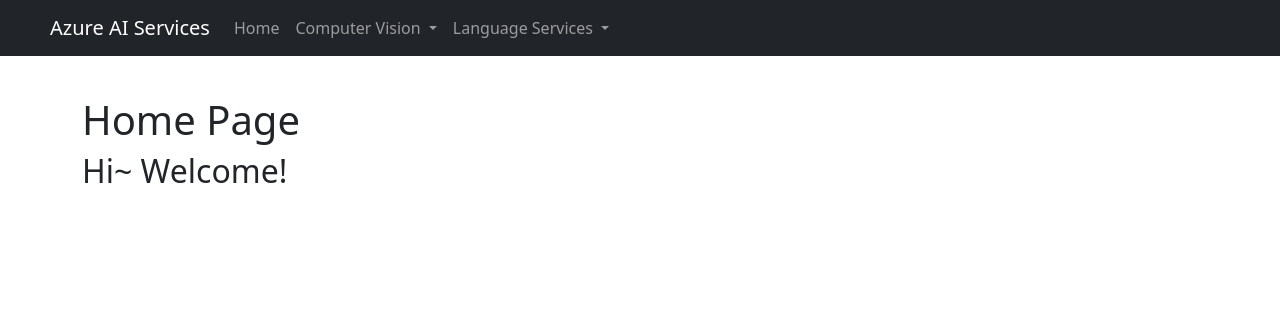
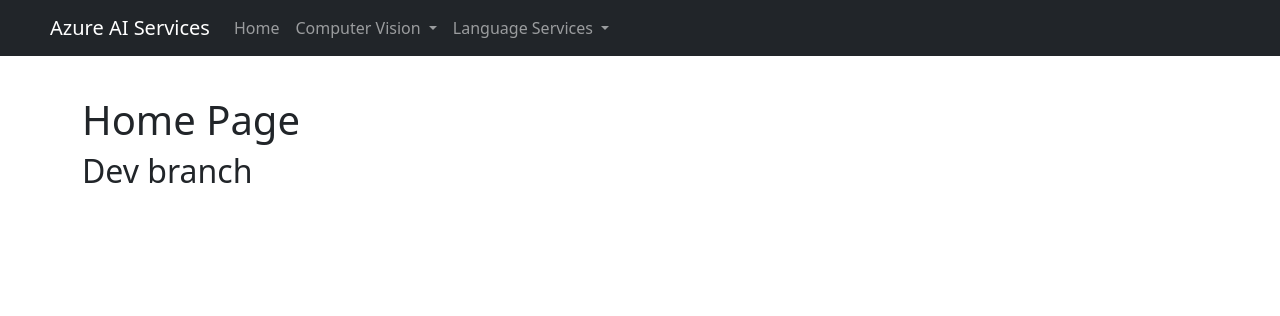
Before and after one commit to theFlash-code/Azure_AI_Services, a Django app: page / in a window 1280 px wide. Shown: the top 316 px of the page. Run offline with Django 4.2, Linux system fonts and the light colour scheme.

Commit message:
dev branch

```diff
--- a/AIdemosite/templates/AIdemosite/home.html
+++ b/AIdemosite/templates/AIdemosite/home.html
@@ -1,6 +1,4 @@
-{% extends 'AIdemosite/base.html' %}
-
-{% block content %}
-<h1 style="padding-top: 40px;">Home Page</h1>
-<h2>Hi~ Welcome!</h2>
+{% extends 'AIdemosite/base.html' %} {% block content %}
+<h1 style="padding-top: 40px">Home Page</h1>
+<h2>Dev branch</h2>
 {% endblock %}
```
